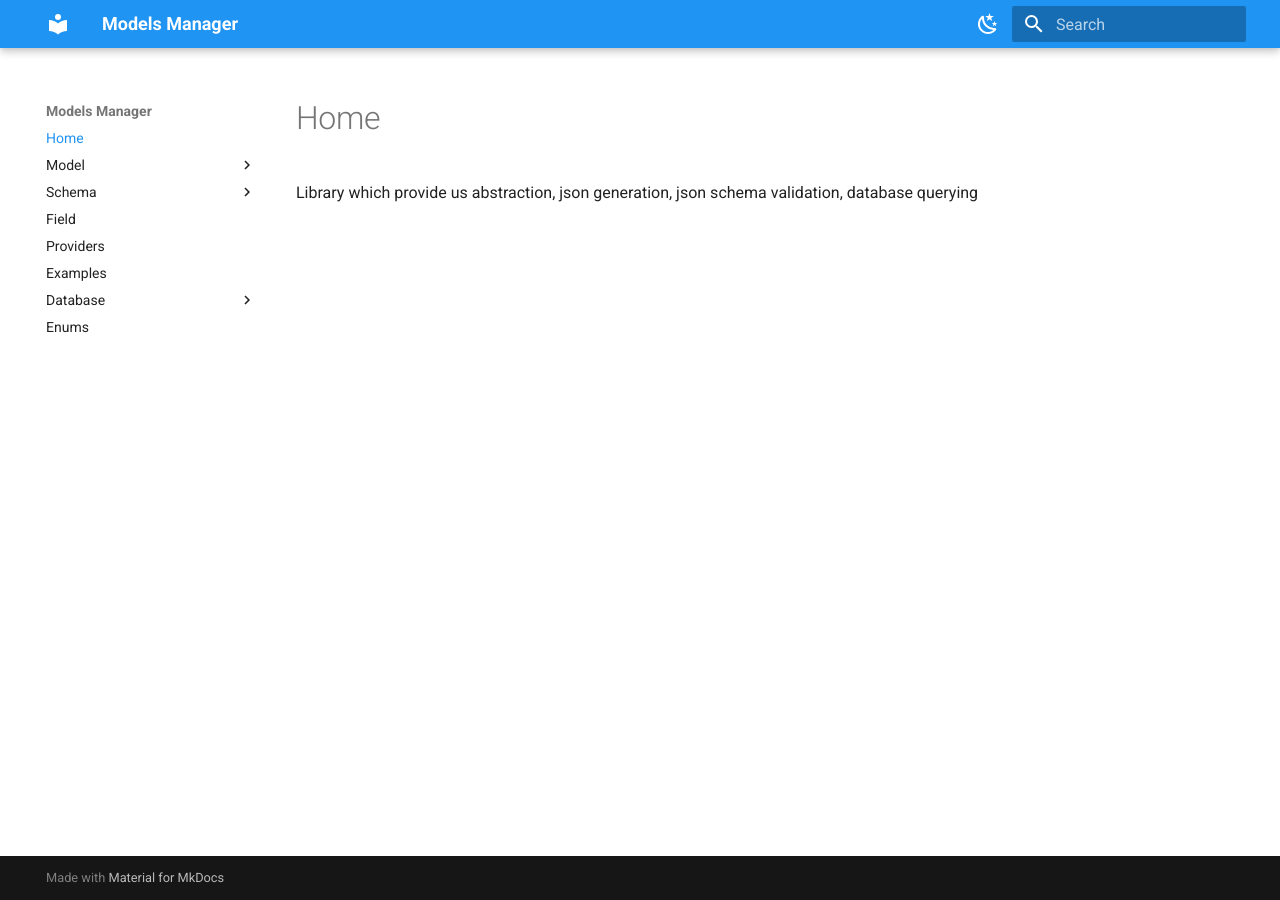
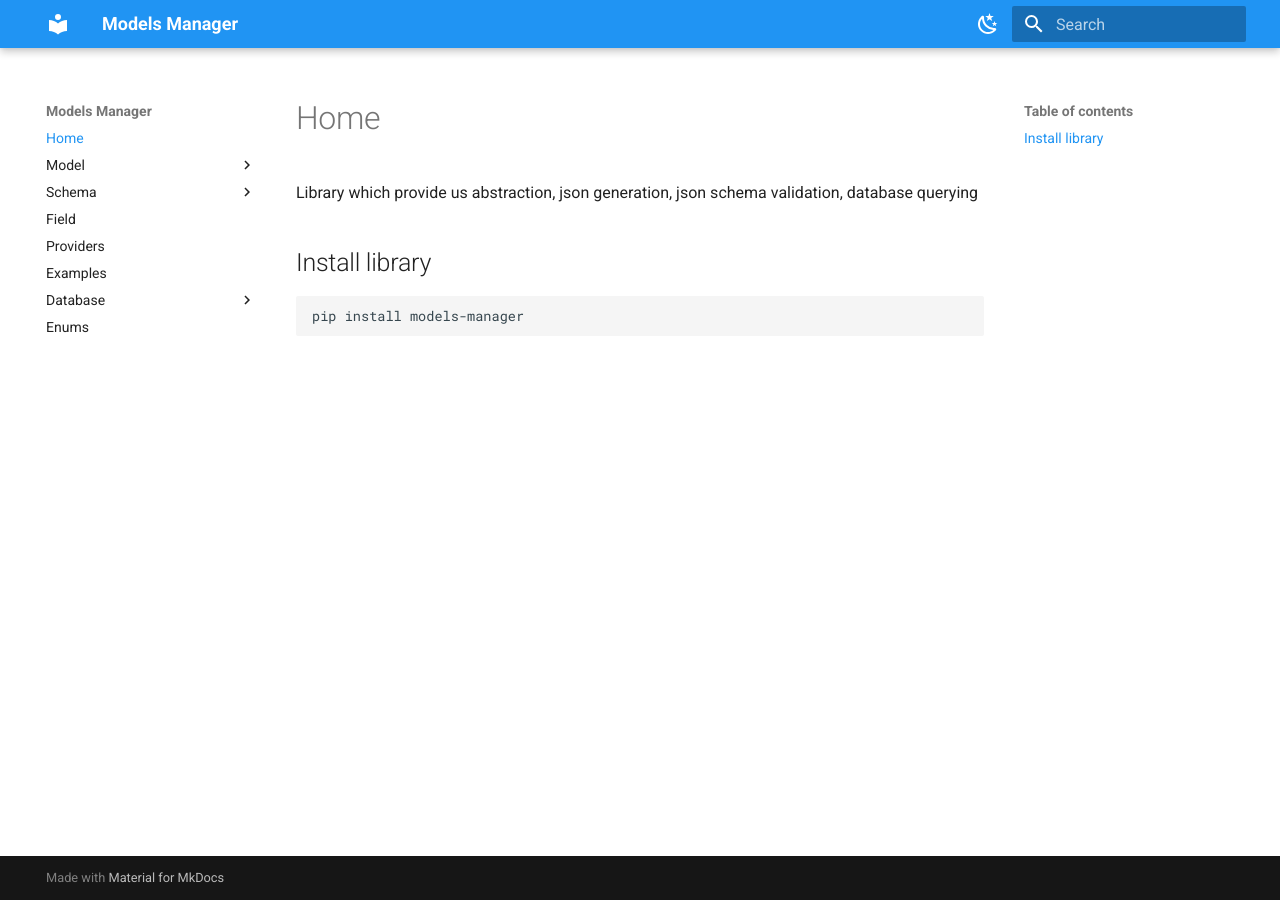
Before and after one commit to Nikita-Filonov/models_manager, an MkDocs documentation site: the page built from docs/index.md, in a window 1280 px wide. Built offline with MkDocs 1.6.1 and Material for MkDocs 9.7.7, drawn with Linux system fonts in a browser that asks for light colours.

Commit message:
Update index.md

````diff
--- a/docs/index.md
+++ b/docs/index.md
@@ -1 +1,8 @@
 Library which provide us abstraction, json generation, json schema validation, database querying
+
+Install library
+---
+
+```bash
+pip install models-manager
+```
````
